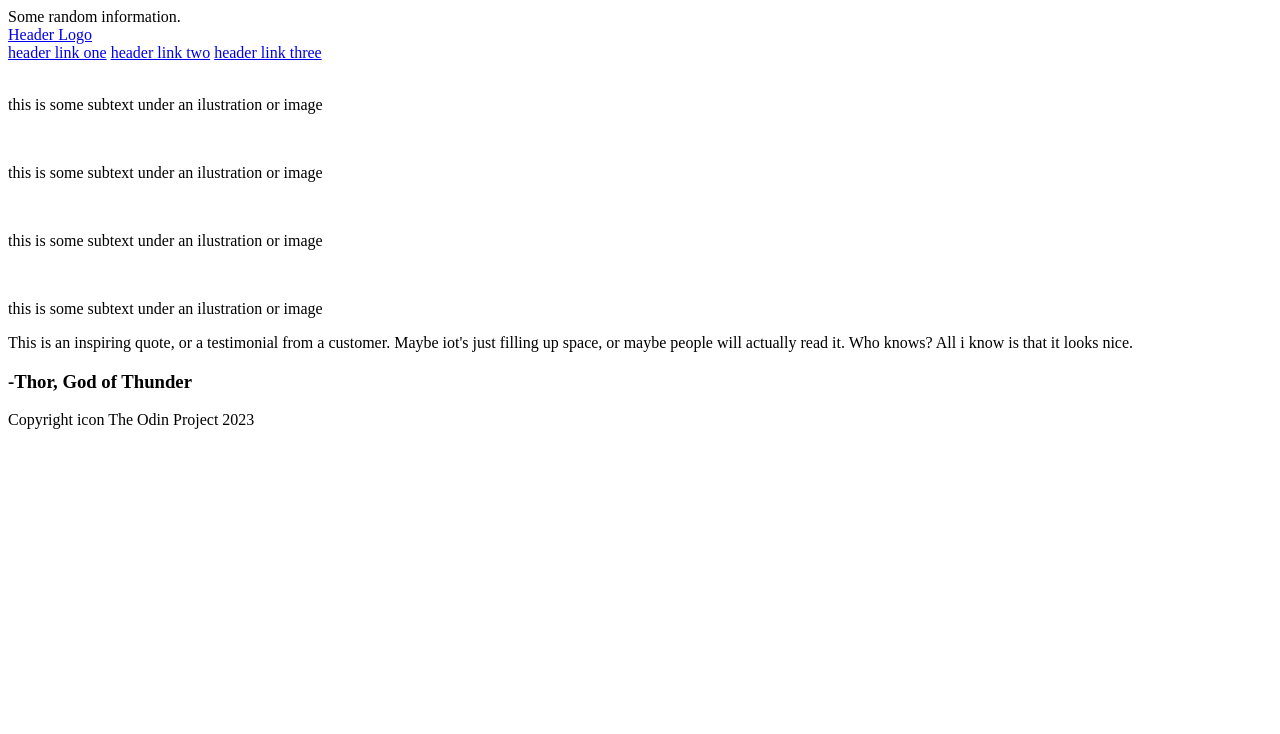
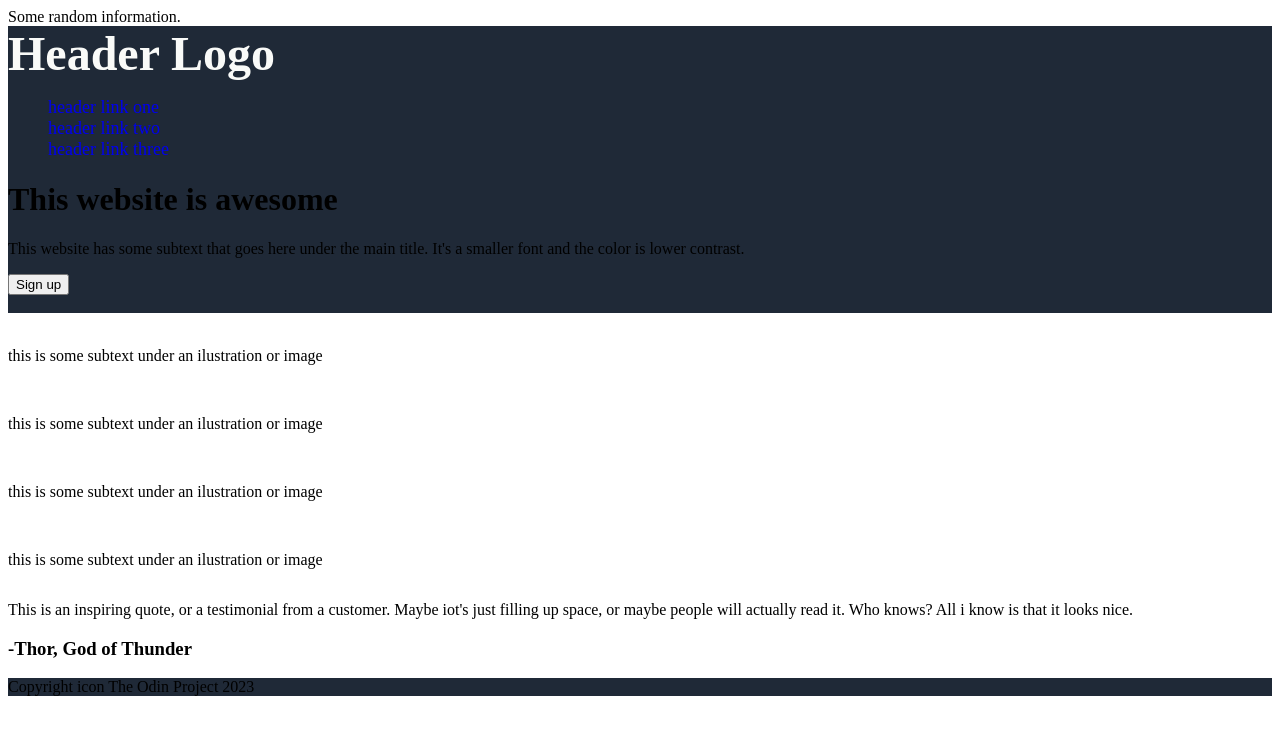
Before and after one commit to R0ttm/Proyect-landing-page, a plain HTML site: page index.html in a window 1280 px wide. Drawn offline with Linux system fonts and the light colour scheme.

Commit message:
fix: header has been added to index file.

```diff
--- a/index.html
+++ b/index.html
@@ -11,13 +11,37 @@
     <div class="title">
         Some random information.
     </div>
-    <div class="nav-bar">
+    <div class="header">
         <div class="logo">
             <a href="#">Header Logo</a>
         </div>
-        <a href="#">header link one</a>
-        <a href="#">header link two</a>
-        <a href="#">header link three</a>
+        <div class="nav-bar">
+            <ul>
+                <li>
+                    <a href="#">header link one</a>
+                </li>
+                <li>
+                    <a href="#">header link two</a>
+                </li>
+                <li>
+                    <a href="#">header link three</a>
+                </li>
+            </ul>
+        </div>
+        <div class="container-header">
+            <div class="info">
+                <h1>This website is awesome</h1>
+                <p>This website has some subtext that goes here under the
+                    main title. It's a smaller font and the color is lower
+                    contrast.
+                </p>
+                <button>Sign up</button>
+            </div>
+            <div class="placeholder-img">
+                <img src="" alt="">
+            </div>
+        </div>
+
     </div>
 
     <div class="container-info">
--- a/styles.css
+++ b/styles.css
@@ -0,0 +1,24 @@
+body{
+    display: flex;
+    flex-direction: column;
+}
+ul{
+    list-style: none;
+}
+a{
+    text-decoration: none;
+
+}
+.header,
+.footer{
+    background-color:  #1F2937;
+}
+.header .logo a{
+    font-size: 48px;
+    font-weight: 900;
+    color: #F9FAF8;
+}
+
+.header .nav-bar a {
+    font-size: 18px;
+}
```
